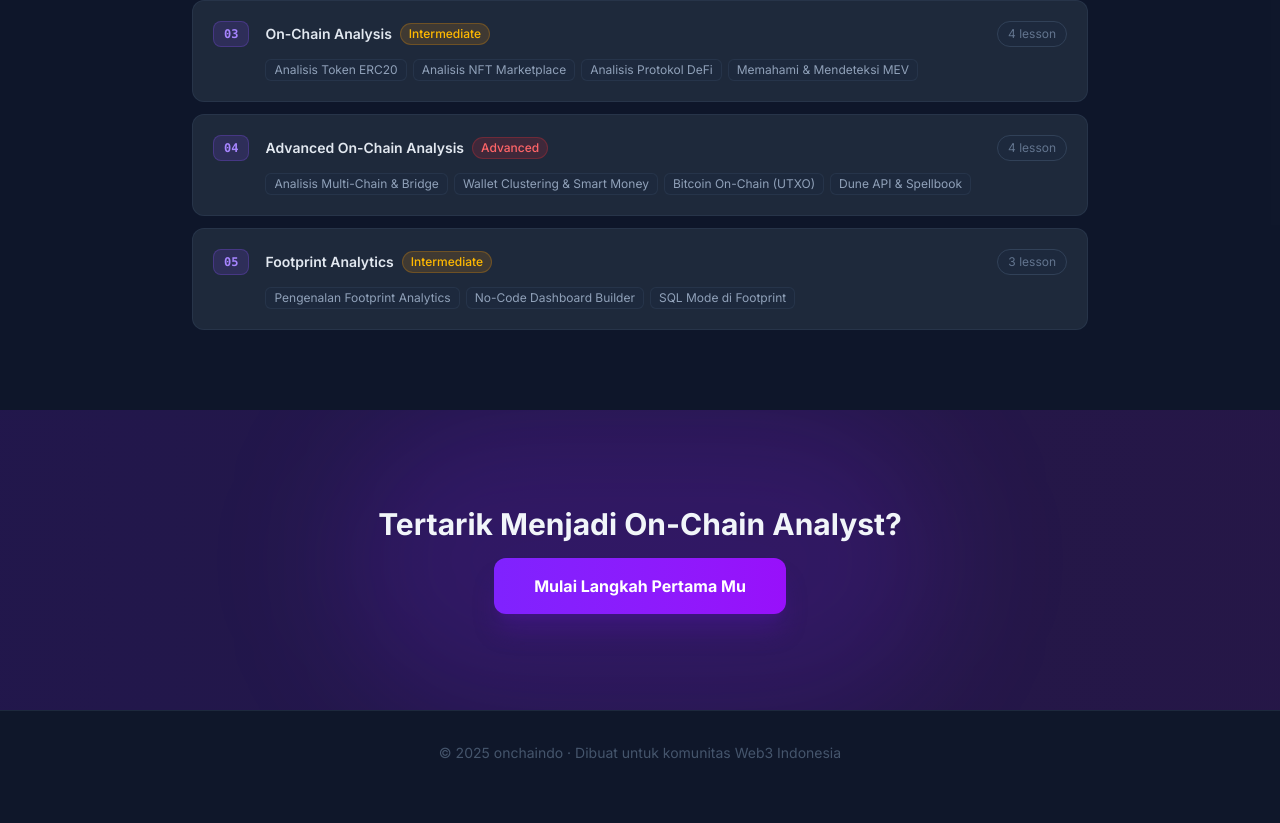
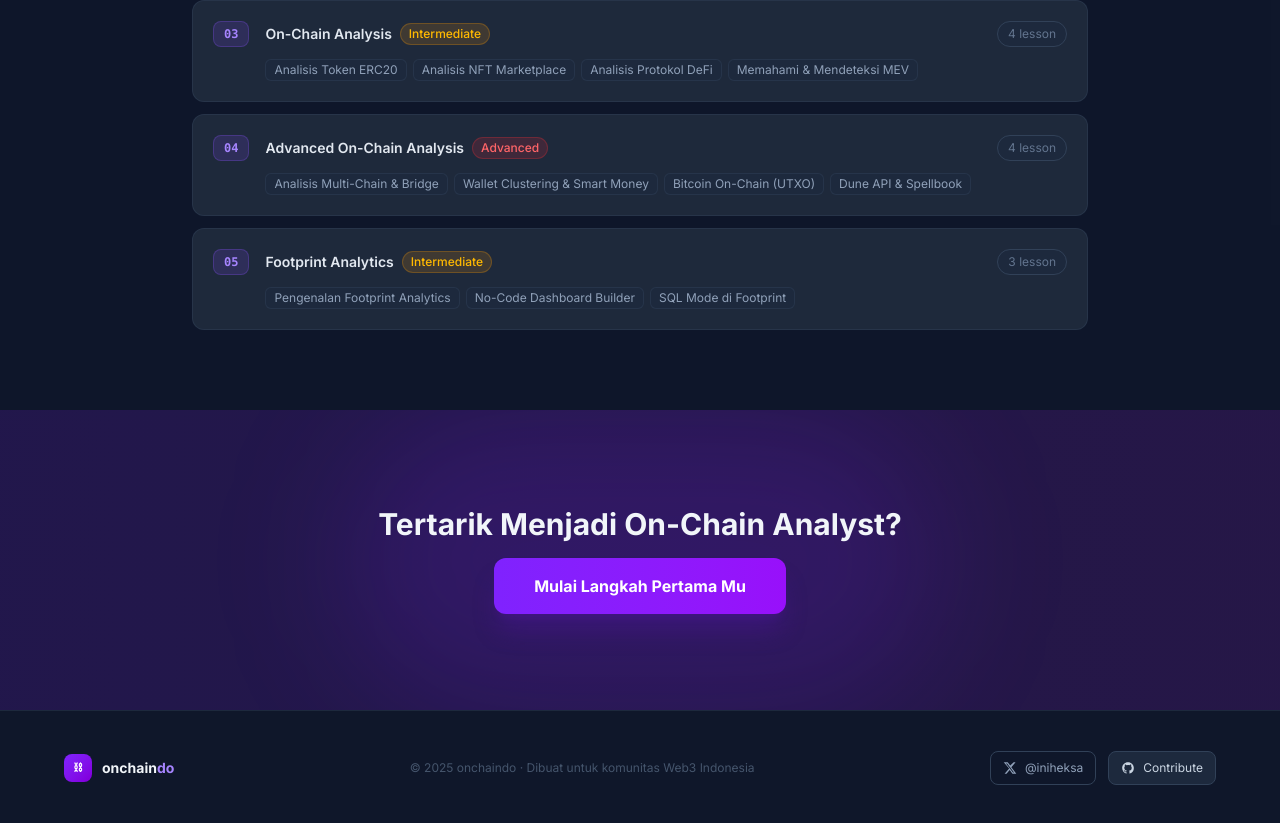
Before and after one commit to imheksa/onchaind62, a Next.js app: page / in a window 1280 px wide. Shown: the part 1808-2631 px from the top of the page. Before the commit the page ends 2603 px from the top, so only its background shows below. Built offline with nearby package versions, Linux system fonts and the light colour scheme.

Commit message:
feat: update footer with X follow link and GitHub contribute button
Co-Authored-By: Claude Sonnet 4.6 <noreply@anthropic.com>

```diff
--- a/app/page.tsx
+++ b/app/page.tsx
@@ -216,8 +216,47 @@ export default function HomePage() {
       </section>
 
       {/* Footer */}
-      <footer className="border-t border-slate-800 py-8 px-6 text-center">
-        <p className="text-slate-600 text-sm">© 2025 onchaindo · Dibuat untuk komunitas Web3 Indonesia</p>
+      <footer className="border-t border-slate-800 py-10 px-6">
+        <div className="max-w-6xl mx-auto flex flex-col sm:flex-row items-center justify-between gap-6">
+          {/* Left: brand */}
+          <div className="flex items-center gap-2.5">
+            <div className="w-7 h-7 rounded-lg bg-gradient-to-br from-violet-600 to-purple-700 flex items-center justify-center text-white text-xs font-bold">
+              ⛓
+            </div>
+            <span className="font-bold text-sm text-slate-100">
+              onchain<span className="text-violet-400">do</span>
+            </span>
+          </div>
+
+          {/* Center: copyright */}
+          <p className="text-slate-600 text-xs">© 2025 onchaindo · Dibuat untuk komunitas Web3 Indonesia</p>
+
+          {/* Right: actions */}
+          <div className="flex items-center gap-3">
+            <a
+              href="https://twitter.com/iniheksa"
+              target="_blank"
+              rel="noopener noreferrer"
+              className="flex items-center gap-2 text-slate-400 hover:text-slate-100 text-xs border border-slate-700 hover:border-slate-500 px-3 py-2 rounded-lg transition-colors"
+            >
+              <svg className="w-3.5 h-3.5" viewBox="0 0 24 24" fill="currentColor">
+                <path d="M18.244 2.25h3.308l-7.227 8.26 8.502 11.24H16.17l-4.714-6.231-5.401 6.231H2.747l7.73-8.835L1.254 2.25H8.08l4.253 5.622 5.911-5.622zm-1.161 17.52h1.833L7.084 4.126H5.117z" />
+              </svg>
+              @iniheksa
+            </a>
+            <a
+              href="https://github.com/imheksa/onchaind62"
+              target="_blank"
+              rel="noopener noreferrer"
+              className="flex items-center gap-2 text-xs bg-slate-800 hover:bg-slate-700 text-slate-300 hover:text-slate-100 border border-slate-700 hover:border-slate-500 px-3 py-2 rounded-lg transition-colors"
+            >
+              <svg className="w-3.5 h-3.5" viewBox="0 0 24 24" fill="currentColor">
+                <path d="M12 2C6.477 2 2 6.484 2 12.017c0 4.425 2.865 8.18 6.839 9.504.5.092.682-.217.682-.483 0-.237-.008-.868-.013-1.703-2.782.605-3.369-1.343-3.369-1.343-.454-1.158-1.11-1.466-1.11-1.466-.908-.62.069-.608.069-.608 1.003.07 1.531 1.032 1.531 1.032.892 1.53 2.341 1.088 2.91.832.092-.647.35-1.088.636-1.338-2.22-.253-4.555-1.113-4.555-4.951 0-1.093.39-1.988 1.029-2.688-.103-.253-.446-1.272.098-2.65 0 0 .84-.27 2.75 1.026A9.564 9.564 0 0112 6.844c.85.004 1.705.115 2.504.337 1.909-1.296 2.747-1.027 2.747-1.027.546 1.379.202 2.398.1 2.651.64.7 1.028 1.595 1.028 2.688 0 3.848-2.339 4.695-4.566 4.943.359.309.678.92.678 1.855 0 1.338-.012 2.419-.012 2.747 0 .268.18.58.688.482A10.019 10.019 0 0022 12.017C22 6.484 17.522 2 12 2z" />
+              </svg>
+              Contribute
+            </a>
+          </div>
+        </div>
       </footer>
 
     </div>
```
